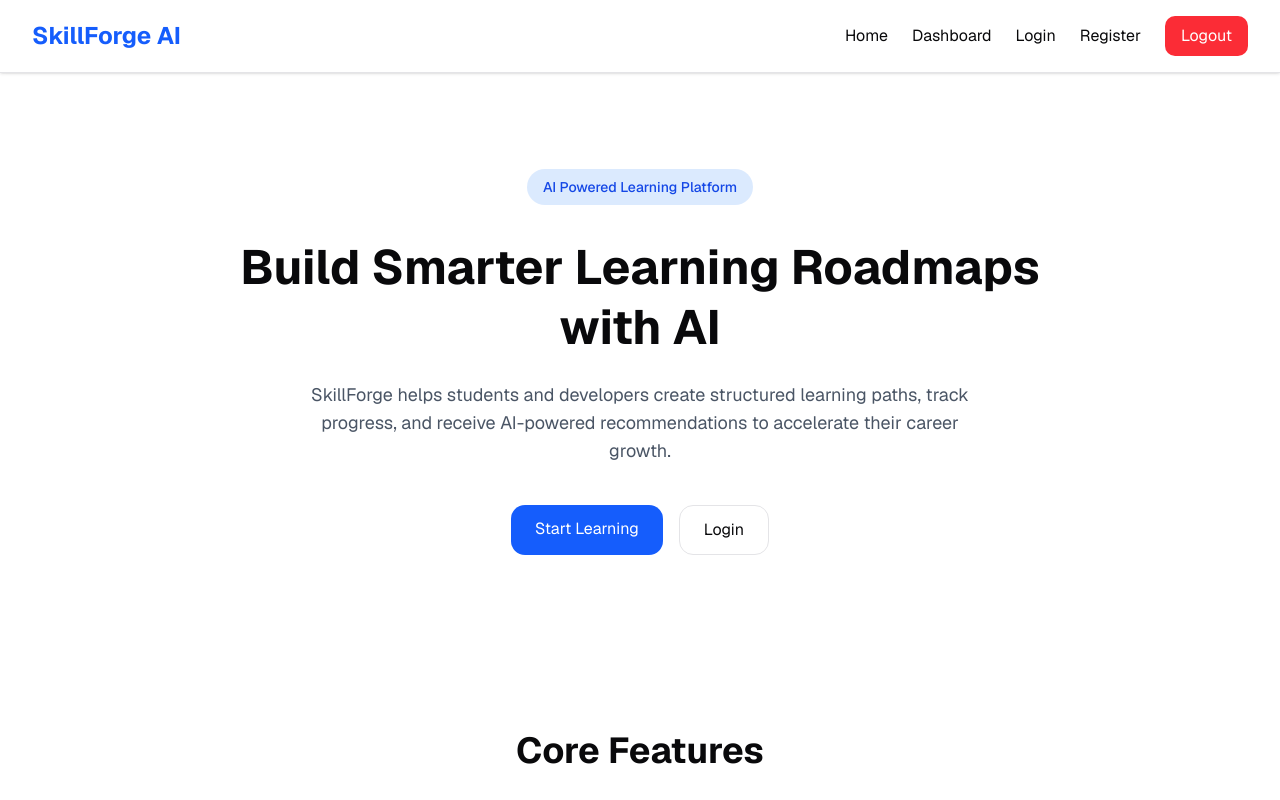
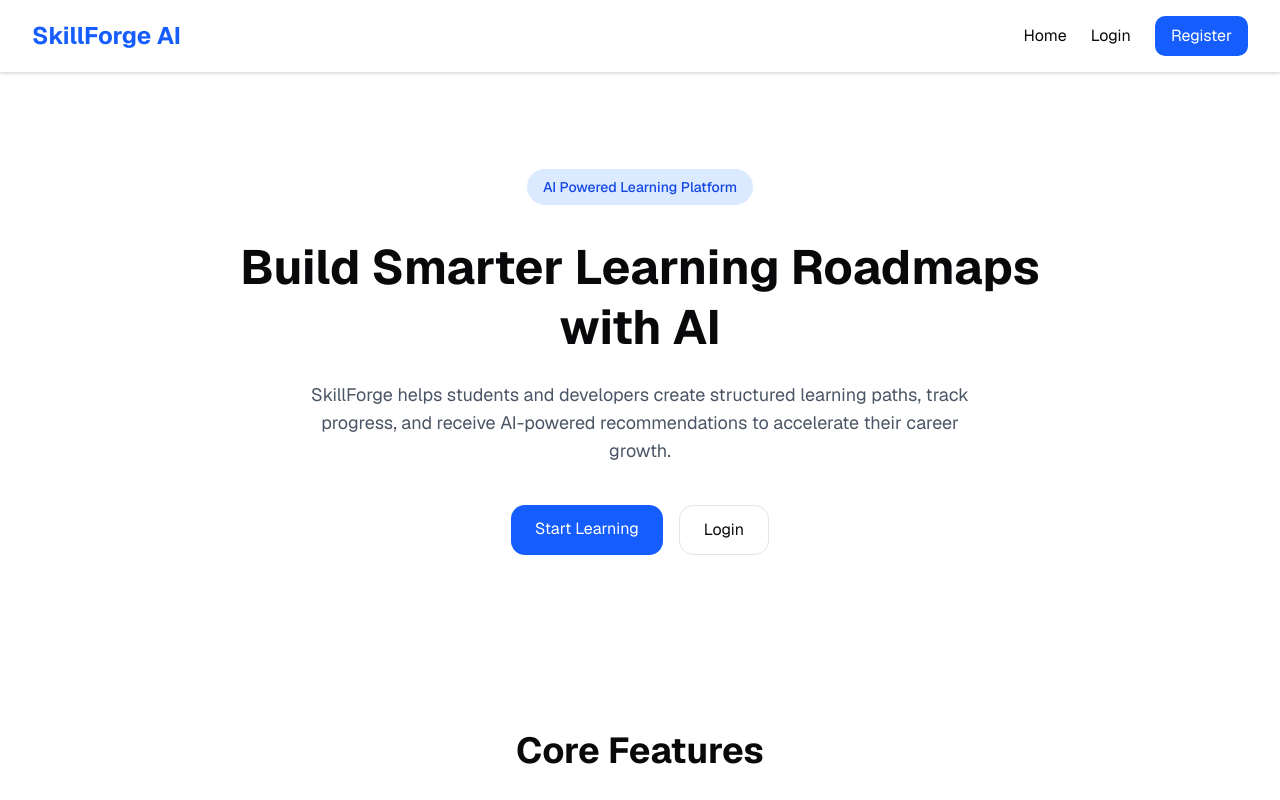
Before and after one commit to AdarshMalllah07/skillforge-ai, a Next.js app: page / in a window 1280 px wide. Shown: the top 800 px of the page. Built offline with nearby package versions, Linux system fonts and the light colour scheme.

Commit message:
Improve header navigation

```diff
--- a/components/layout/Header.tsx
+++ b/components/layout/Header.tsx
@@ -1,9 +1,10 @@
 "use client";
 
 import Link from "next/link";
-import { useRouter } from "next/navigation";
+import { usePathname, useRouter } from "next/navigation";
 
 export default function Header() {
+    const pathname = usePathname();
     const router = useRouter();
 
     const handleLogout = async () => {
@@ -22,6 +23,7 @@ export default function Header() {
     return (
         <header className="sticky top-0 z-50 border-b bg-white shadow-sm">
             <div className="mx-auto flex max-w-7xl items-center justify-between px-8 py-4">
+
                 <Link
                     href="/"
                     className="text-2xl font-bold text-blue-600"
@@ -31,20 +33,33 @@ export default function Header() {
 
                 <nav className="flex items-center gap-6">
 
-                    <Link href="/">Home</Link>
+                    <Link href="/">
+                        Home
+                    </Link>
 
-                    <Link href="/dashboard">Dashboard</Link>
+                    {pathname === "/dashboard" ? (
+                        <>
+                            <button
+                                onClick={handleLogout}
+                                className="rounded-lg bg-red-500 px-4 py-2 text-white hover:bg-red-600"
+                            >
+                                Logout
+                            </button>
+                        </>
+                    ) : (
+                        <>
+                            <Link href="/login">
+                                Login
+                            </Link>
 
-                    <Link href="/login">Login</Link>
-
-                    <Link href="/register">Register</Link>
-
-                    <button
-                        onClick={handleLogout}
-                        className="rounded-lg bg-red-500 px-4 py-2 text-white hover:bg-red-600"
-                    >
-                        Logout
-                    </button>
+                            <Link
+                                href="/register"
+                                className="rounded-lg bg-blue-600 px-4 py-2 text-white hover:bg-blue-700"
+                            >
+                                Register
+                            </Link>
+                        </>
+                    )}
 
                 </nav>
             </div>
```
